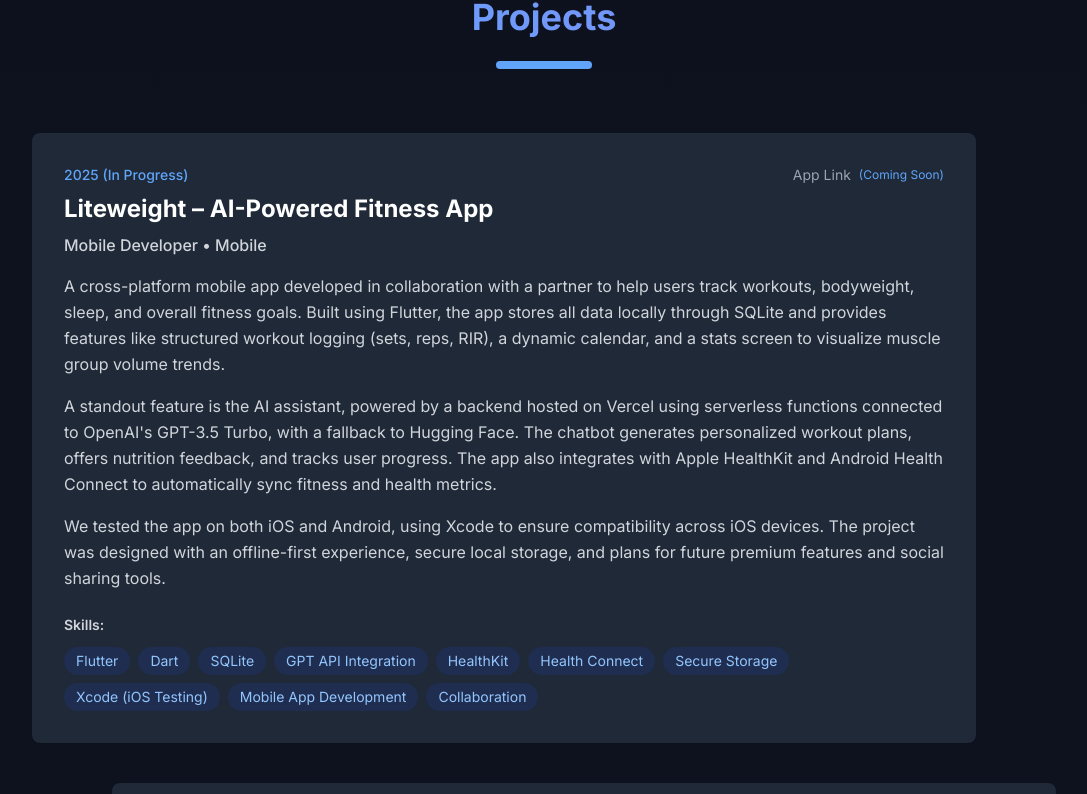
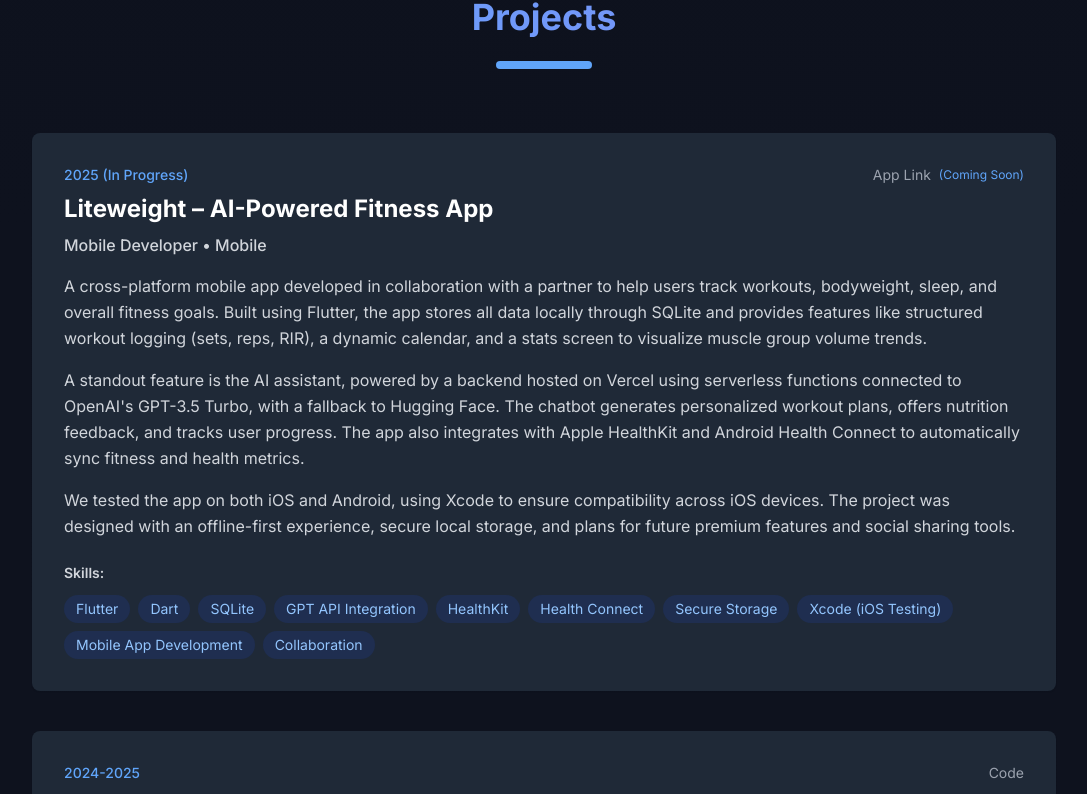
Before and after one commit to AlexHusseini/PortfolioWebsite, a Next.js app: page / in a window 1280 px wide. Shown: the part 931-1725 px from the top of the page, without its empty margins (96-1183 px from the left). Built offline with nearby package versions, Linux system fonts and the light colour scheme; some icons are missing.

Commit message:
final changes

```diff
--- a/app/components/AnimatedBackground.jsx
+++ b/app/components/AnimatedBackground.jsx
@@ -107,7 +107,7 @@ const AnimatedBackground = () => {
   return (
     <canvas
       ref={canvasRef}
-      className="fixed top-0 left-0 w-full h-full pointer-events-none z-0"
+      className="fixed top-0 left-0 w-full h-full pointer-events-none z-[-1]"
       style={{ background: 'transparent' }}
     />
   );
--- a/app/components/Contact.jsx
+++ b/app/components/Contact.jsx
@@ -57,12 +57,12 @@ export default function Contact() {
                 rel="noopener noreferrer"
                 className="flex items-center gap-4 text-gray-700 dark:text-gray-300 hover:text-blue-600 dark:hover:text-blue-400 transition-colors group p-4 rounded-lg hover:bg-gray-50 dark:hover:bg-gray-700/50"
               >
-                <div className="w-12 h-12 rounded-full bg-blue-100 dark:bg-blue-900/50 flex items-center justify-center text-blue-600 dark:text-blue-400 group-hover:scale-110 transition-transform">
+                <div className="w-12 h-12 rounded-full bg-blue-100 dark:bg-blue-900/50 flex items-center justify-center text-blue-600 dark:text-blue-400 group-hover:scale-110 transition-transform shrink-0">
                   <LinkedInIcon fontSize="medium" />
                 </div>
-                <div>
+                <div className="min-w-0">
                   <div className="font-medium text-lg mb-1">LinkedIn</div>
-                  <span>linkedin.com/in/alexander-husseini-547a10314</span>
+                  <span className="break-all">linkedin.com/in/alexander-husseini-547a10314</span>
                 </div>
               </a>
 
--- a/app/components/Experience.jsx
+++ b/app/components/Experience.jsx
@@ -7,7 +7,7 @@ import LinkIcon from '@mui/icons-material/Link';
 const experiences = [
   {
     id: 1,
-    title: 'Freelance Web Developer',
+    title: 'Lead Full Stack Developer',
     company: 'RS Photographies',
     location: 'Remote',
     period: 'Mar 2025 - Apr 2025',
--- a/app/components/Projects.jsx
+++ b/app/components/Projects.jsx
@@ -85,11 +85,9 @@ export default function Projects() {
                 boxShadow: "0 4px 8px rgba(0, 0, 0, 0.06)",
                 transition: { duration: 0.2, ease: "easeOut" }
               }}
-              className={`bg-white dark:bg-gray-800 rounded-lg shadow-sm p-8 relative mb-10 last:mb-0 cursor-pointer ${
-                index % 2 === 0 ? 'md:ml-0 md:mr-20' : 'md:ml-20 md:mr-0'
-              }`}
+              className="bg-white dark:bg-gray-800 rounded-lg shadow-sm p-8 relative mb-10 last:mb-0 cursor-pointer"
               style={{
-                transformOrigin: index % 2 === 0 ? 'left center' : 'right center',
+                transformOrigin: 'center',
               }}
             >
               <div className="flex items-center justify-between mb-2">
```
Also changed, not shown: 3 other files (tests, documents, lock files or other folders).
